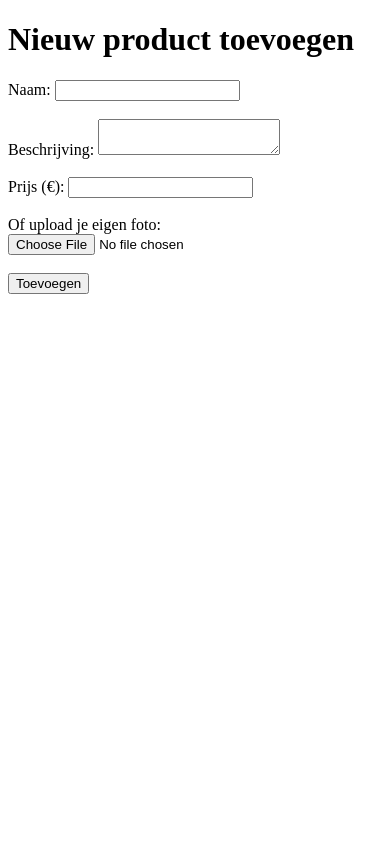
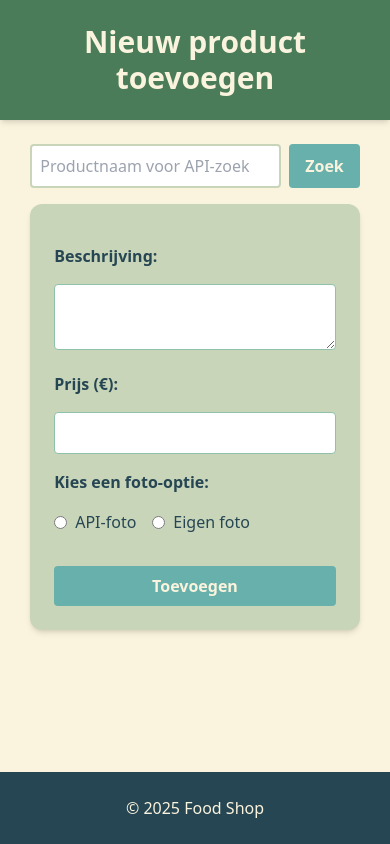
Before and after one commit to dingoskye/Healthy-app, a PHP site: page /add_product.php in a window 390 px wide. Run offline with PHP 8.4, Linux system fonts and the light colour scheme; some libraries are stand-ins or nearby versions.

Commit message:
product page en shopping page af

```diff
--- a/add_product.php
+++ b/add_product.php
@@ -1,73 +1,87 @@
+
 <?php
 include 'includes/database.php';
 global $db;
 
-// Initialisatie
-$api_photo_url = null;
+$api_photo_url   = null;
 $gram_suggestion = null;
+$error_message   = null;
+$success_message = null;
 
-// --- 1) Formulier POST verwerking ---
+// Opslaan bij POST
 if ($_SERVER["REQUEST_METHOD"] === "POST") {
+    $name         = trim($_POST['name'] ?? '');
+    $description  = trim($_POST['description'] ?? '');
+    $price_raw    = str_replace(',', '.', trim($_POST['price'] ?? ''));
+    $photo_choice = $_POST['photo_choice'] ?? '';
 
-    $name = trim($_POST['name'] ?? '');
-    $description = trim($_POST['description'] ?? '');
-    $price_raw = str_replace(',', '.', trim($_POST['price'] ?? ''));
+    if ($name === '') {
+        $error_message = "Vul een naam in.";
+    } elseif ($price_raw === '' || !is_numeric($price_raw)) {
+        $error_message = "Ongeldige prijs.";
+    } elseif ($photo_choice !== 'api' && $photo_choice !== 'upload') {
+        $error_message = "Kies een foto-optie.";
+    } else {
+        $price    = (float)$price_raw;
+        $foto_url = null;
+        $gram     = null;
 
-    if ($name === '') die("Vul een naam in.");
-    if ($price_raw === '' || !is_numeric($price_raw)) die("Ongeldige prijs.");
-    $price = (float)$price_raw;
-
-    $use_api = isset($_POST['use_api_photo']) && $_POST['use_api_photo'] == 1;
-    $uploaded_file = $_FILES['image']['tmp_name'] ?? null;
-    $foto_url = null;
-    $gram = null;
-
-    // API foto gebruiken
-    if ($use_api) {
+        if ($photo_choice === 'api') {
             $foto_url = $_POST['api_photo_url'] ?? null;
-        $gram = $_POST['api_gram'] ?? null;
+            $gram     = $_POST['api_gram'] ?? null;
+            if (!$foto_url) {
+                $error_message = "Geen API-foto beschikbaar.";
+            }
+        } elseif ($photo_choice === 'upload') {
+            if (!isset($_FILES['image']['tmp_name']) || $_FILES['image']['tmp_name'] === '') {
+                $error_message = "Upload een foto.";
+            } else {
+                $tmp_name    = $_FILES['image']['tmp_name'];
+                $ext         = strtolower(pathinfo($_FILES['image']['name'], PATHINFO_EXTENSION));
+                if ($ext === '') $ext = 'jpg';
+                $uploads_dir = __DIR__ . '/uploads';
+                if (!is_dir($uploads_dir)) mkdir($uploads_dir, 0755, true);
+                $filename    = uniqid('prod_', true) . '.' . $ext;
+                $target_path = $uploads_dir . '/' . $filename;
+                if (!move_uploaded_file($tmp_name, $target_path)) {
+                    $error_message = "Kon bestand niet uploaden.";
+                } else {
+                    $foto_url = 'uploads/' . $filename;
+                }
+            }
         }
 
-    // Eigen foto upload
-    if (!$foto_url && $uploaded_file) {
-        $tmp_name = $_FILES['image']['tmp_name'];
-        $ext = pathinfo($_FILES['image']['name'], PATHINFO_EXTENSION);
-        $ext = strtolower(preg_replace('/[^a-z0-9]/i', '', $ext));
-        if ($ext === '') $ext = 'jpg';
+        // ✅ Insert uitvoeren
+        if (!$error_message) {
+            $sql  = "INSERT INTO shop_products (name, description, price, image, gram)
+                     VALUES (?, ?, ?, ?, ?)";
+            $stmt = mysqli_prepare($db, $sql);
 
-        $uploads_dir = __DIR__ . '/uploads';
-        if (!is_dir($uploads_dir)) mkdir($uploads_dir, 0755, true);
+            if (!$stmt) {
+                $error_message = "DB prepare error: " . mysqli_error($db);
+            } else {
+                // 'ssdsi' = string, string, double, string, integer
+                mysqli_stmt_bind_param($stmt, "ssdsi", $name, $description, $price, $foto_url, $gram);
 
-        $filename = uniqid('prod_', true) . '.' . $ext;
-        $target_path = $uploads_dir . '/' . $filename;
-
-        if (!move_uploaded_file($tmp_name, $target_path)) die("Kon bestand niet uploaden.");
-        $foto_url = 'uploads/' . $filename;
+                if (mysqli_stmt_execute($stmt)) {
+                    $success_message = "✅ Product succesvol toegevoegd!";
+                } else {
+                    $error_message = "Fout bij opslaan: " . mysqli_stmt_error($stmt);
                 }
 
-    if (!$foto_url) die("Je moet een foto kiezen: API of eigen upload.");
-
-    // Database insert
-    $sql = "INSERT INTO shop_products (name, description, price, image, gram) VALUES (?, ?, ?, ?, ?)";
-    $stmt = mysqli_prepare($db, $sql);
-    if (!$stmt) die("DB prepare error: " . mysqli_error($db));
-    mysqli_stmt_bind_param($stmt, "ssdss", $name, $description, $price, $foto_url, $gram);
-    if (mysqli_stmt_execute($stmt)) {
-        echo "<p>✅ Product toegevoegd!</p>";
-    } else {
-        die("Fout bij opslaan in database: " . mysqli_stmt_error($stmt));
-    }
                 mysqli_stmt_close($stmt);
             }
+        }
+    } // ✅ sluit de else { van regel 21
+}
 
-// --- 2) API suggestie ophalen bij formulier load ---
-if ($_SERVER["REQUEST_METHOD"] !== "POST" || !isset($_POST['use_api_photo'])) {
-    $name_for_api = $_POST['name'] ?? '';
+// API suggestie ophalen
+$name_for_api = $_GET['name'] ?? ($_POST['name'] ?? '');
 if ($name_for_api) {
-        $apiUrl = "https://world.openfoodfacts.org/cgi/search.pl?search_terms=" . urlencode($name_for_api) . "&search_simple=1&action=process&json=1";
+    $apiUrl     = "https://world.openfoodfacts.org/cgi/search.pl?search_terms=" . urlencode($name_for_api) . "&search_simple=1&action=process&json=1";
     $apiResponse = @file_get_contents($apiUrl);
     if ($apiResponse !== false) {
-            $data = json_decode($apiResponse, true);
+        $data      = json_decode($apiResponse, true);
         $bestMatch = null;
         if (!empty($data['products'])) {
             foreach ($data['products'] as $p) {
@@ -79,44 +93,115 @@ if ($_SERVER["REQUEST_METHOD"] !== "POST" || !isset($_POST['use_api_photo'])) {
         }
         $product = $bestMatch ?? $data['products'][0] ?? null;
         if ($product) {
-                $api_photo_url = $product['image_url'] ?? null;
+            $api_photo_url   = $product['image_url'] ?? null;
             $gram_suggestion = $product['serving_size'] ?? null;
-            }
         }
     }
 }
 ?>
 
 <!DOCTYPE html>
-<html>
+<html lang="nl">
 <head>
+    <meta charset="UTF-8">
+    <meta name="viewport" content="width=device-width, initial-scale=1.0">
     <title>Nieuw product toevoegen</title>
-    <style>
-        img { width: 180px; height: 180px; object-fit: cover; border:1px solid #ccc; margin:5px 0; }
-    </style>
+    <script src="https://cdn.tailwindcss.com"></script>
+    <script>
+        function toggleChoice() {
+            const val = document.querySelector('input[name="photo_choice"]:checked')?.value;
+            document.getElementById('api_block').style.display = (val === 'api') ? 'flex' : 'none';
+            document.getElementById('upload_block').style.display = (val === 'upload') ? 'flex' : 'none';
+        }
+        function showToast() {
+            const t = document.getElementById('toast');
+            t.classList.add('opacity-100');
+            setTimeout(() => t.classList.remove('opacity-100'), 3000);
+        }
+    </script>
 </head>
-<body>
-<h1>Nieuw product toevoegen</h1>
-<form method="POST" enctype="multipart/form-data">
-    Naam: <input type="text" name="name" id="name" value="<?php echo htmlspecialchars($_POST['name'] ?? ''); ?>" required><br><br>
-    Beschrijving: <textarea name="description"><?php echo htmlspecialchars($_POST['description'] ?? ''); ?></textarea><br><br>
-    Prijs (€): <input type="number" step="0.01" name="price" value="<?php echo htmlspecialchars($_POST['price'] ?? ''); ?>" required><br><br>
+<body class="bg-[#FAF3DD] flex flex-col min-h-screen text-[#264653]">
 
+<!-- HEADER -->
+<header class="bg-[#4A7C59] text-[#FAF3DD] p-6 text-center shadow-md">
+    <h1 class="text-3xl font-bold">Nieuw product toevoegen</h1>
+</header>
+
+<main class="flex-1 max-w-4xl mx-auto px-4 py-6 space-y-4">
+
+    <!-- Zoekformulier -->
+    <form method="GET" class="mb-4 flex gap-2">
+        <input type="text" name="name" value="<?php echo htmlspecialchars($name_for_api); ?>"
+               class="flex-1 p-2 rounded border-2 border-[#C8D5B9] focus:ring-2 focus:ring-[#68B0AB]"
+               placeholder="Productnaam voor API-zoek" required>
+        <button type="submit" class="bg-[#68B0AB] hover:bg-[#8FC0A9] text-[#FAF3DD] px-4 py-2 rounded font-semibold">Zoek</button>
+    </form>
+
+    <!-- Foutmelding -->
+    <?php if ($error_message): ?>
+        <div class="p-3 rounded font-semibold text-[#FAF3DD]" style="background-color:#e63946;">
+            <?php echo htmlspecialchars($error_message); ?>
+        </div>
+    <?php endif; ?>
+
+    <!-- Formulier -->
+    <form method="POST" enctype="multipart/form-data" class="bg-[#C8D5B9] p-6 rounded-xl shadow-md space-y-4">
+
+        <input type="hidden" name="name" value="<?php echo htmlspecialchars($name_for_api); ?>">
+
+        <label class="block font-semibold">Beschrijving:</label>
+        <textarea name="description" class="w-full p-2 rounded border border-[#8FC0A9]"><?php echo htmlspecialchars($_POST['description'] ?? ''); ?></textarea>
+
+        <label class="block font-semibold">Prijs (€):</label>
+        <input type="number" step="0.01" name="price" value="<?php echo htmlspecialchars($_POST['price'] ?? ''); ?>"
+               class="w-full p-2 rounded border border-[#8FC0A9]">
+
+        <h3 class="font-semibold">Kies een foto-optie:</h3>
+        <div class="flex gap-4 mb-2">
+            <label class="flex items-center gap-2"><input type="radio" name="photo_choice" value="api" onclick="toggleChoice()" <?php if (($_POST['photo_choice'] ?? '') === 'api') echo 'checked'; ?>> API-foto</label>
+            <label class="flex items-center gap-2"><input type="radio" name="photo_choice" value="upload" onclick="toggleChoice()" <?php if (($_POST['photo_choice'] ?? '') === 'upload') echo 'checked'; ?>> Eigen foto</label>
+        </div>
+
+        <!-- Foto keuzes -->
+        <div class="flex gap-4 justify-start">
             <!-- API Suggestie -->
+            <div id="api_block" class="flex flex-col items-center justify-center p-2 bg-[#8FC0A9] rounded"
+                 style="width:20rem; height:14rem; display: <?php echo (($_POST['photo_choice'] ?? '') === 'api') ? 'flex' : 'none'; ?>;">
                 <?php if ($api_photo_url): ?>
-        <div>
-            <p>Suggestie van API (portie: <?php echo htmlspecialchars($gram_suggestion ?? 'n.v.t.'); ?>):</p>
-            <img src="<?php echo htmlspecialchars($api_photo_url); ?>" alt="API Suggestie"><br>
-            <input type="checkbox" name="use_api_photo" value="1" checked> Gebruik deze foto<br>
+                    <p class="text-sm text-[#264653] text-center">Suggestie (portie: <?php echo htmlspecialchars($gram_suggestion ?? 'n.v.t.'); ?>)</p>
+                    <img src="<?php echo htmlspecialchars($api_photo_url); ?>" class="w-48 h-48 object-cover border-2 border-[#68B0AB] rounded mt-1">
                     <input type="hidden" name="api_photo_url" value="<?php echo htmlspecialchars($api_photo_url); ?>">
                     <input type="hidden" name="api_gram" value="<?php echo htmlspecialchars($gram_suggestion); ?>">
-        </div><br>
+                <?php else: ?>
+                    <p class="text-sm text-[#264653] text-center">Geen API-suggestie gevonden.</p>
+                <?php endif; ?>
+            </div>
+
+            <!-- Upload -->
+            <div id="upload_block" class="flex flex-col items-center justify-center p-2 bg-[#8FC0A9] rounded"
+                 style="width:20rem; height:14rem; display: <?php echo (($_POST['photo_choice'] ?? '') === 'upload') ? 'flex' : 'none'; ?>;">
+                <span>Upload je eigen foto:</span>
+                <input type="file" name="image" accept="image/*" class="mt-2">
+            </div>
+        </div>
+
+        <button type="submit" class="w-full bg-[#68B0AB] hover:bg-[#8FC0A9] text-[#FAF3DD] font-semibold px-4 py-2 rounded">Toevoegen</button>
+    </form>
+
+    <!-- Succesmelding -->
+    <?php if ($success_message): ?>
+        <div id="toast" class="fixed top-6 right-6 px-4 py-2 rounded shadow-lg text-[#FAF3DD] opacity-0 transition-opacity duration-500"
+             style="background-color:#264653;">
+            <?php echo htmlspecialchars($success_message); ?>
+        </div>
+        <script>showToast();</script>
     <?php endif; ?>
 
-    <!-- Eigen upload -->
-    Of upload je eigen foto: <input type="file" name="image" accept="image/*"><br><br>
+</main>
 
-    <button type="submit">Toevoegen</button>
-</form>
+<footer class="bg-[#264653] text-[#FAF3DD] p-6 text-center mt-auto">
+    &copy; <?php echo date('Y'); ?> Food Shop
+</footer>
+
 </body>
 </html>
```
Also changed, not shown: shopping.php (+53 -28 lines), src/shopping.css (added). Lines whose indentation alone changed are shown as unchanged.
